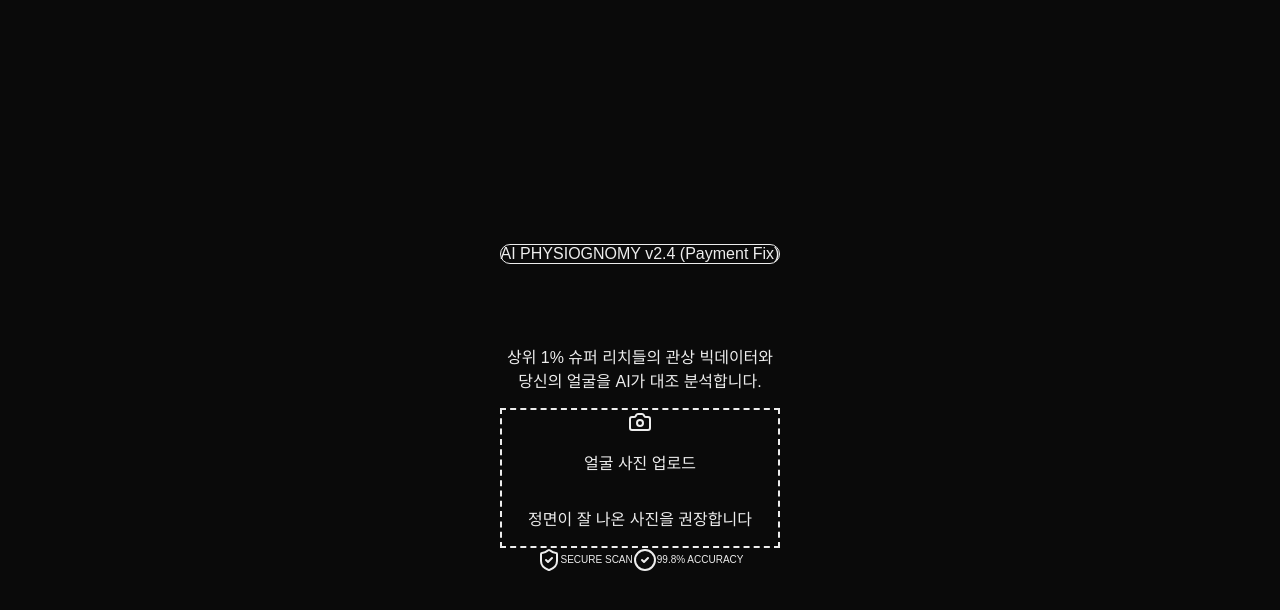
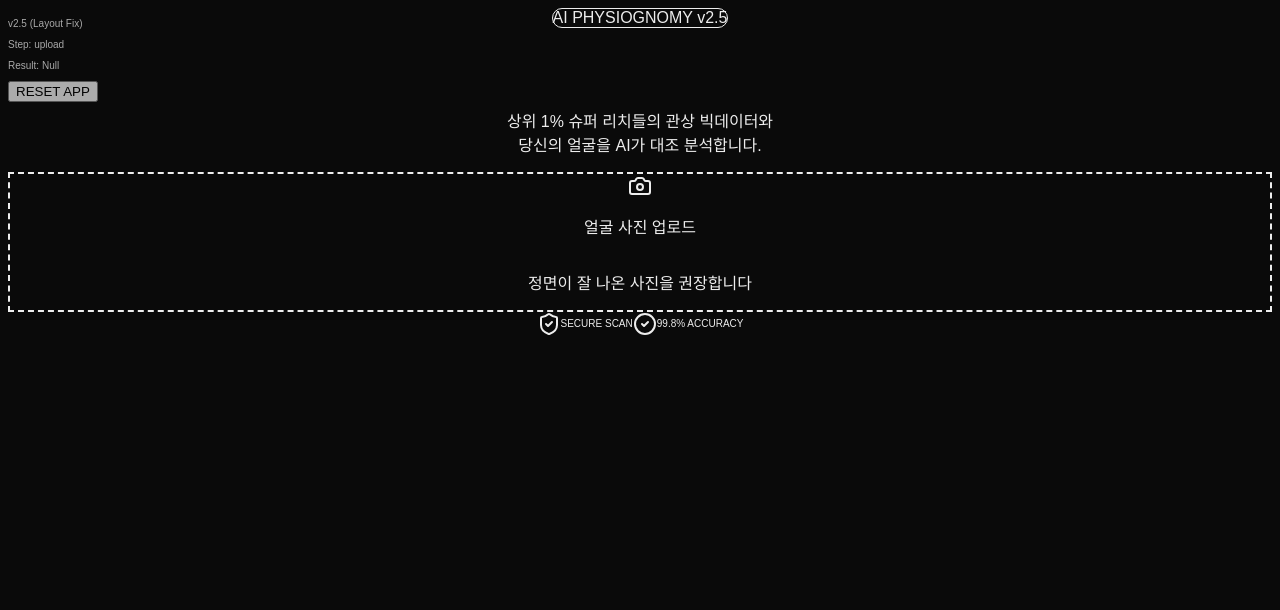
Before and after one commit to sbag9697/wealth-face-ai, a Next.js app: page / in a window 1280 px wide. Shown: the top 610 px of the page. Built offline with nearby package versions, Linux system fonts and the light colour scheme.

Commit message:
Layout Fix v2.5: Remove overflow constraints, add debug overlay and reset button

```diff
--- a/app/page.tsx
+++ b/app/page.tsx
@@ -122,18 +122,39 @@ export default function Home() {
     }
   };
 
+  // Debug Reset Function
+  const handleReset = () => {
+    localStorage.removeItem("wealth_analysis");
+    setStep("upload");
+    setResult(null);
+    setImage(null);
+    window.location.reload();
+  };
+
   return (
-    <main className="min-h-screen flex flex-col items-center justify-center p-4 max-w-md mx-auto relative bg-black text-white overflow-hidden font-sans">
+    <main className="min-h-screen flex flex-col p-6 max-w-md mx-auto relative bg-black text-white font-sans overflow-y-auto">
+
+      {/* On-Screen Debugger (Visible to User for troubleshooting) */}
+      <div className="fixed top-2 left-2 z-[9999] opacity-70 pointer-events-auto">
+        <div className="bg-red-900/80 p-2 rounded text-[10px] text-white space-y-1">
+          <p>v2.5 (Layout Fix)</p>
+          <p>Step: {step}</p>
+          <p>Result: {result ? "Loaded" : "Null"}</p>
+          <button onClick={handleReset} className="px-2 py-1 bg-white text-black rounded font-bold mt-1">
+            RESET APP
+          </button>
+        </div>
+      </div>
 
       {/* Background Ambience */}
-      <div className="absolute inset-0 bg-[radial-gradient(circle_at_center,_var(--tw-gradient-stops))] from-yellow-900/20 via-black to-black z-0 pointer-events-none" />
+      <div className="fixed inset-0 bg-[radial-gradient(circle_at_center,_var(--tw-gradient-stops))] from-yellow-900/20 via-black to-black z-0" />
 
       {/* Step 1: 업로드 */}
       {step === "upload" && (
-        <div className="z-10 text-center space-y-8 animate-in fade-in zoom-in duration-700">
+        <div className="z-10 text-center space-y-8 animate-in fade-in zoom-in duration-700 mt-10">
           <div>
             <div className="inline-block px-3 py-1 border border-yellow-600 rounded-full bg-yellow-900/30 mb-4">
-              <span className="text-yellow-400 text-xs font-bold tracking-widest">AI PHYSIOGNOMY v2.4 (Payment Fix)</span>
+              <span className="text-yellow-400 text-xs font-bold tracking-widest">AI PHYSIOGNOMY v2.5</span>
             </div>
             <h1 className="text-4xl font-extrabold text-transparent bg-clip-text bg-gradient-to-b from-yellow-300 to-yellow-700 mb-3 drop-shadow-md">
               Wealth Face AI
@@ -167,7 +188,7 @@ export default function Home() {
 
       {/* Step 2: 스캔 */}
       {step === "scanning" && (
-        <div className="z-10 text-center space-y-8 w-full">
+        <div className="z-10 text-center space-y-8 w-full mt-20">
           <FaceScanner imageSrc={image} />
 
           <div className="space-y-2">
@@ -183,7 +204,7 @@ export default function Home() {
 
       {/* Step 3: 결제 유도 (Premium Report UI) */}
       {step === "teaser" && result && (
-        <div className="z-10 w-full space-y-6 text-center animate-in slide-in-from-bottom duration-700">
+        <div className="z-10 w-full space-y-6 text-center animate-in slide-in-from-bottom duration-700 pb-10 mt-10">
 
           <div className="space-y-2">
             <span className="text-yellow-500 text-xs font-bold tracking-widest uppercase">Analysis Complete</span>
@@ -194,7 +215,7 @@ export default function Home() {
           </div>
 
           {/* Secret Report Card */}
-          <div className="relative mx-4 bg-[#1a1a1a] border border-yellow-600/30 rounded-xl overflow-hidden shadow-2xl shadow-yellow-900/20">
+          <div className="relative mx-auto w-full bg-[#1a1a1a] border border-yellow-600/30 rounded-xl overflow-hidden shadow-2xl shadow-yellow-900/20">
             {/* Header */}
             <div className="bg-black/50 p-3 border-b border-gray-800 flex justify-between items-center">
               <span className="text-xs text-gray-500 font-mono">REPORT ID: #{new Date().getTime().toString().slice(-6)}</span>
@@ -206,7 +227,7 @@ export default function Home() {
             </div>
 
             {/* Blurred Content (Simplified for Mobile Stability) */}
-            <div className="p-6 relative min-h-[300px]">
+            <div className="p-6 relative min-h-[350px]">
               <div className="opacity-10 text-left space-y-3 select-none pointer-events-none" aria-hidden="true">
                 <h3 className="text-lg font-bold text-gray-400 border-b border-gray-700 pb-2">상세 분석 결과 (보안 처리됨)</h3>
                 <p className="text-sm text-gray-500">Lorem ipsum dolor sit amet, consectetur adipiscing elit.</p>
```
